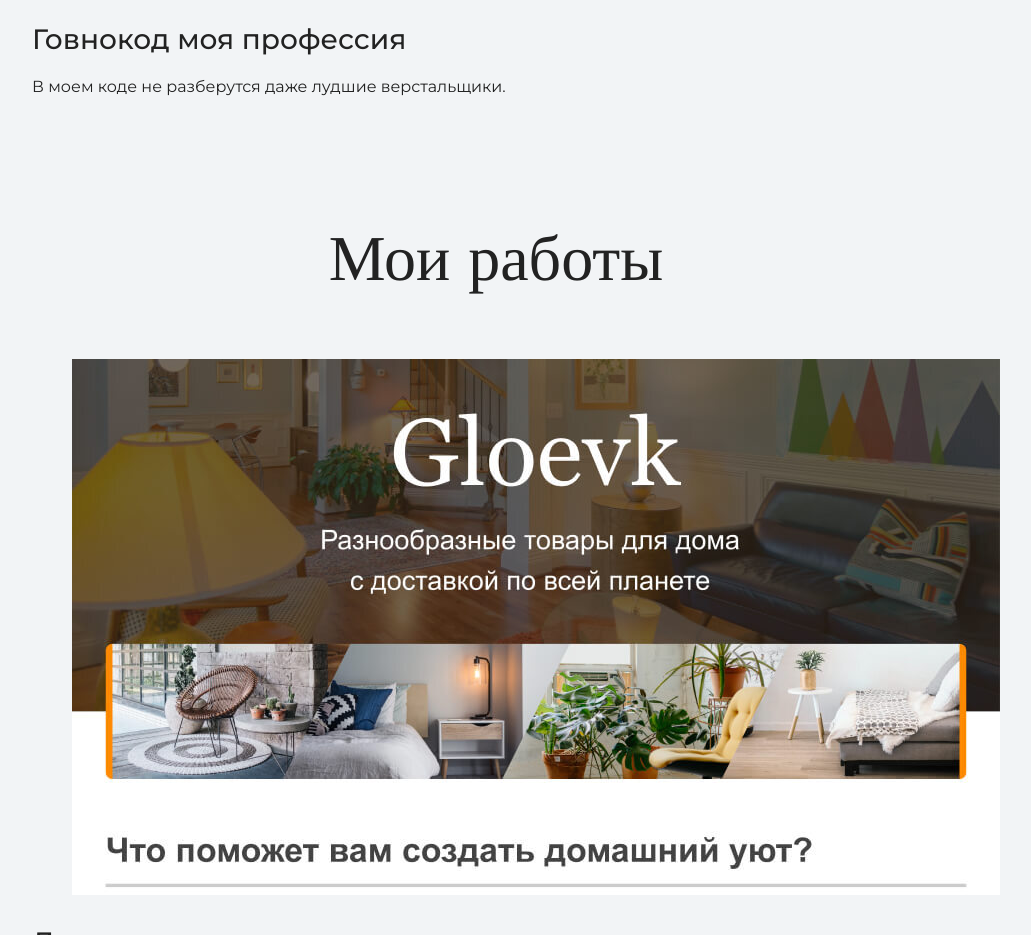
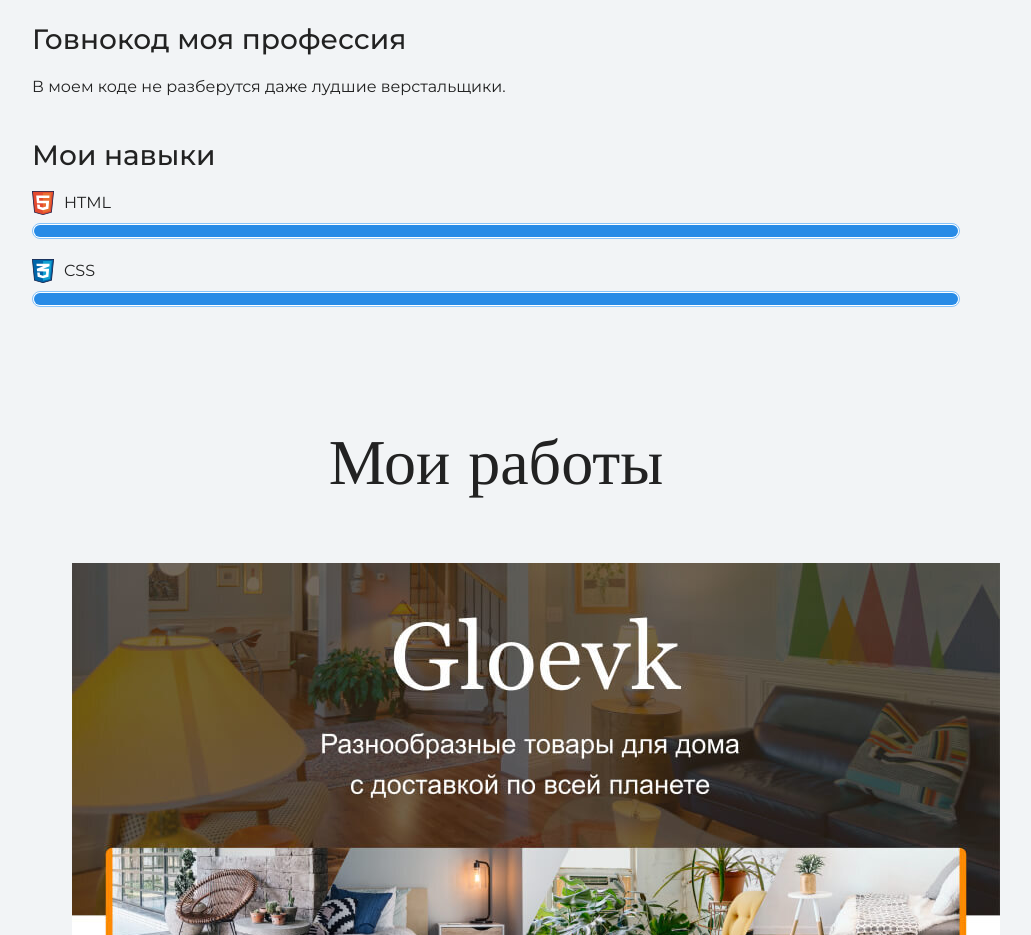
Before and after one commit to 4950505/my-site, a plain HTML site: page index.html in a window 1280 px wide. Shown: the part 1880-2815 px from the top of the page, without its empty margins (144-1175 px from the left). Drawn offline with nearby package versions, Linux system fonts and the light colour scheme.

Commit message:
skills added

```diff
--- a/index.html
+++ b/index.html
@@ -32,6 +32,15 @@
         <p>Вы не поверите, но затянутые сроки и исчезновение в самый последний момент — это моя самая главная фишка</p>
         <h3>Говнокод моя профессия</h3>
         <p>В моем коде не разберутся даже лудшие верстальщики.</p>
+        <div class="skills">
+          <h3>Мои навыки</h3>
+          <dl class="skills-list">
+            <dt class="skill-html">HTML</dt>
+            <dd class="level"><div>60%</div></dd>
+            <dt class="skill-css">CSS</dt>
+            <dd class="level"><div>40%</div></dd>
+          </dl>
+        </div>
       <div>
     </section>
 
```
